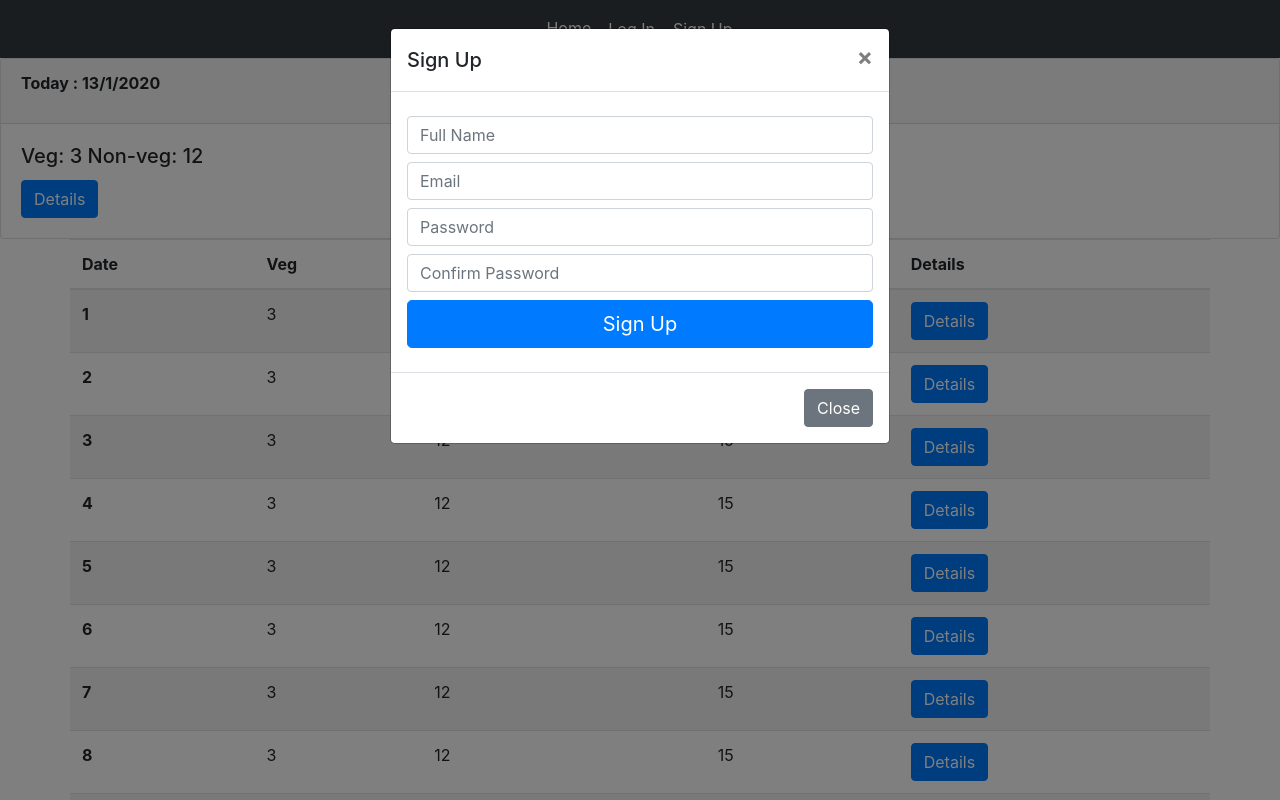
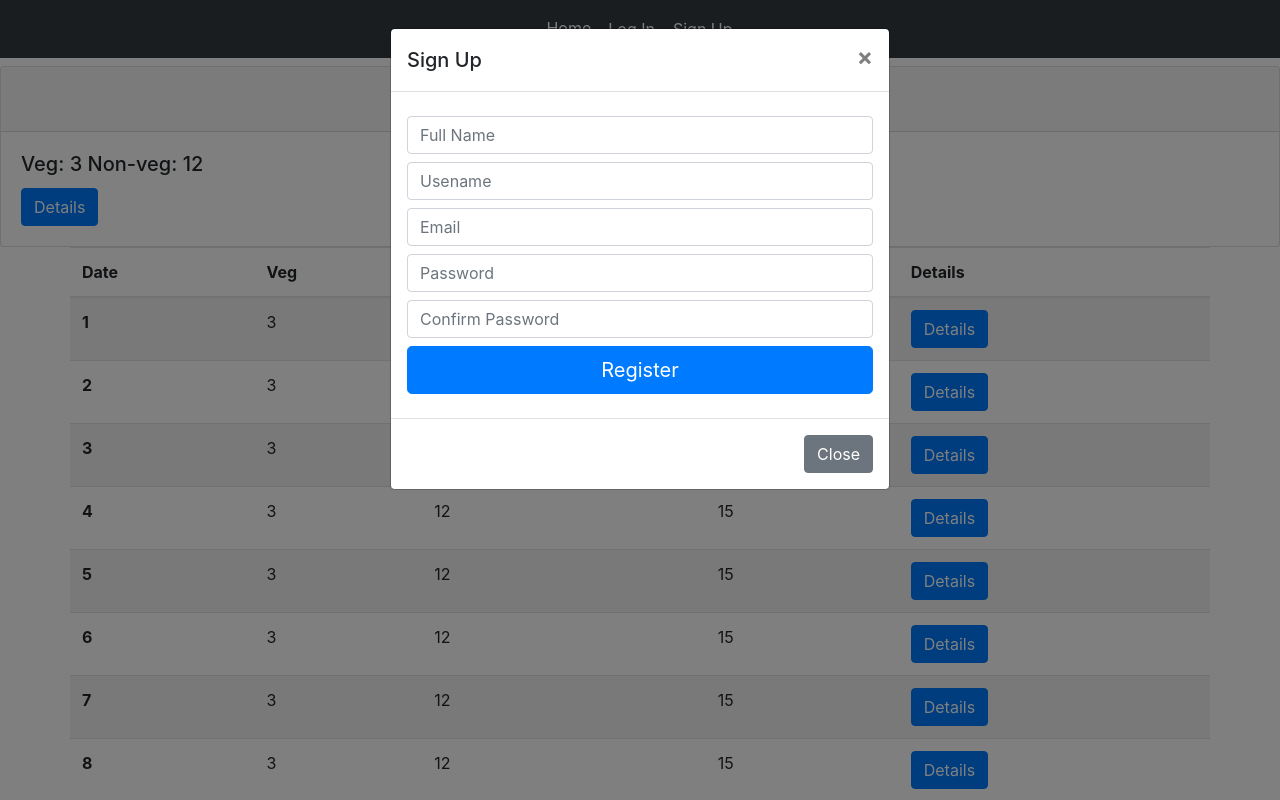
Before and after one commit to ac-arpan/Mess-Management, a Flask app: page / in a window 1280 px wide, after a click that opens the changed part. Run offline with Flask 2, Linux system fonts and the light colour scheme; some libraries are stand-ins or nearby versions.

Commit message:
flash,error message handling,user registration and login functionality added

```diff
--- a/main.py
+++ b/main.py
@@ -1,19 +1,109 @@
-from flask import Flask, render_template, request, redirect,session
-from flask_sqlalchemy import SQLAlchemy
+from flask import Flask, render_template, flash, redirect, url_for, session, logging, request
+import os
+from flask_mysqldb import MySQL
+from flask_mail import Mail,Message
+from passlib.hash import sha256_crypt
 from datetime import datetime
+
 app = Flask(__name__)
+app.secret_key = 'super-secret-key'
 
-app.config['SQLALCHEMY_DATABASE_URI'] = 'sqlite:///dailyTracker.sqlite3'
-app.config['SQLALCHEMY_TRACK_MODIFICATIONS'] = False
-db = SQLAlchemy(app)
+app.config.update(
+        MAIL_SERVER = 'smtp.gmail.com',
+        MAIL_PORT = '465',
+        MAIL_USE_SSL = True,
+        MAIL_USERNAME ="your@gmail.com",
+        MAIL_PASSWORD = "type-your-password",
+        )
+
+mail = Mail(app)
 
 
-@app.route('/')
+# config MySQL
+app.config['MYSQL_HOST'] = 'localhost'
+app.config['MYSQL_USER'] = 'root'
+app.config['MYSQL_PASSWORD'] = ''
+app.config['MYSQL_DB'] = 'mess'
+app.config['MYSQL_CURSORCLASS'] = 'DictCursor'
+
+# initialize MySQL
+mysql = MySQL(app)
+
+
+@app.route('/',methods = ["GET","POST"])
 def index():
+
     l = []
     for i in range(1,32):
         l.append(i)
+
+    # user registration starts here
+    if  request.method == 'POST':
+        if request.form['btn'] == 'Register':
+            name = request.form['name']
+            email = request.form['email']
+            username = request.form['username']
+            password = sha256_crypt.encrypt(str(request.form['password']))
+
+            # create cursor
+
+            cur = mysql.connection.cursor()
+
+            # execute query
+            cur.execute("INSERT INTO users(name,username,password,email) VALUES(%s, %s, %s, %s)",
+                        (name, username, password, email))
+
+            # commit to db
+            mysql.connection.commit()
+
+            # close connection
+            cur.close()
+
+            flash('You are now registered and can login', 'success')
+            return redirect(url_for('index'))
+
+    #user registration ends here
+
+    #user login starts here
+
+        elif  request.form['btn'] == 'Login':
+            username = request.form['lUsername']
+            password_candidate = request.form['lPassword']
+            # create a cursor
+            cur = mysql.connection.cursor()
+            # get user by username
+            result = cur.execute("SELECT * from users WHERE username = %s", [username])
+
+            if result > 0:
+                data = cur.fetchone()
+                password = data['password']
+                name = data['name']
+
+                if sha256_crypt.verify(password_candidate, password):
+                    session['logged_in'] = True
+                    session['username'] = username
+
+                    flash('You are now logged in'+" " + str(name), 'success')
+                    return redirect(url_for('index'))
+
+                else:
+                    error = "Invalid login credential"
+                    return render_template('index.html', error=error,dates=l)
+
+                cur.close()
+            else:
+                error = "Username not found"
+                return render_template('index.html', error=error,dates=l)
+
+    # user login ends here
+
     return render_template('index.html',dates=l)
+
+@app.route('/logout')
+def logout():
+    session.clear()
+    flash('You are now logged out', 'success')
+    return redirect(url_for('index'))
 
 @app.route('/profile')
 def profile():
--- /dev/null
+++ b/templates/include/_messages.html
@@ -0,0 +1,22 @@
+{% with messages = get_flashed_messages(with_categories=true) %}
+  {% if messages %}
+
+    {% for category, message in messages %}
+      <div class="alert alert-{{ category }} text-center">{{ message }}</div>
+    {% endfor %}
+
+  {% endif %}
+{% endwith %}
+
+{% if error %}
+  <div class="alert alert-danger text-center">
+    {{error}}
+  </div>
+{% endif %}
+
+
+{% if msg %}
+  <div class="alert alert-success text-center">
+    {{msg}}
+  </div>
+{% endif %}
--- a/templates/index.html
+++ b/templates/index.html
@@ -28,8 +28,11 @@
 
         {% if session.logged_in %}
         <li class="nav-item active">
-          <a class="nav-link">Logout</a>
-      </li>
+          <a class="nav-link" href='/logout'>Logout</a>
+        </li>
+        <li class="nav-item active">
+          <a class="nav-link" href='#'>Profile</a>
+        </li>
         {% else %}
         <li class="nav-item active">
           <!-- <a class="nav-link" href="#">Login</a> -->
@@ -37,13 +40,14 @@
             Log In<span class="sr-only">(current)</span>
           </button>
         </li>
-        {% endif %}
         <li class="nav-item active">
           <!-- <a class="nav-link" href="#">Login</a> -->
           <button type="button" class="btn nav-link" data-toggle="modal" data-target="#signup">
             Sign Up<span class="sr-only">(current)</span>
           </button>
         </li>
+        {% endif %}
+
         <!-- Modal -->
         <div class="modal fade" id="signup" tabindex="-1" role="dialog" aria-labelledby="exampleModalLabel"
           aria-hidden="true">
@@ -56,11 +60,15 @@
                 </button>
               </div>
               <div class="modal-body">
-                <form class="form-signin">
+                <form class="form-signin" method="POST">
                   <!-- <img class="mb-4" src="/docs/4.3/assets/brand/bootstrap-solid.svg" alt="" width="72" height="72"> -->
                   <!-- <h1 class="h3 mb-3 font-weight-normal">Please sign in</h1> -->
                   <label for="inputName" class="sr-only">Full Name</label>
-                  <input type="email" id="inputEmail" class="form-control my-2" placeholder="Full Name" name="name" required autofocus>
+                  <input type="text" id="inputEmail" class="form-control my-2" placeholder="Full Name" name="name" required autofocus>
+
+
+                  <label for="inputUserName" class="sr-only">Username</label>
+                  <input type="text" id="inputEmail" class="form-control my-2" placeholder="Usename" name="username" required autofocus>
 
                   <label for="inputEmail" class="sr-only">Confirm Password</label>
                   <input type="email" id="inputEmail" class="form-control my-2" placeholder="Email" name="email" required autofocus>
@@ -70,7 +78,7 @@
                   <label for="inputPassword2" class="sr-only">Confirm Password</label>
                   <input type="password" id="inputPassword2" class="form-control my-2" placeholder="Confirm Password" name="confirm" required autofocus>
 
-                  <button class="btn btn-lg btn-primary btn-block my-2" type="submit">Sign Up</button>
+                  <input class="btn btn-lg btn-primary btn-block my-2" type="submit" name = 'btn' value="Register">
                 </form>
               </div>
               <div class="modal-footer">
@@ -91,23 +99,19 @@
                 </button>
               </div>
               <div class="modal-body">
-                <form>
+                <form method="POST">
                   <div class="form-group">
-                    <label for="exampleInputEmail1">Email address</label>
-                    <input type="email" class="form-control" name="loginEmail" id="exampleInputEmail1" aria-describedby="emailHelp"
-                      placeholder="Enter email">
-                    <small id="emailHelp" class="form-text text-muted">We'll never share your email with anyone
-                      else.</small>
+                    <label for="exampleInputEmail1">Username</label>
+                    <input type="text" class="form-control" id="exampleInputEmail1" aria-describedby="emailHelp"
+                      placeholder="Enter Username" name="lUsername" >
+
                   </div>
                   <div class="form-group">
                     <label for="exampleInputPassword1">Password</label>
-                    <input type="password" class="form-control" name="loginPassword" id="exampleInputPassword1" placeholder="Password">
+                    <input type="password" class="form-control"  id="exampleInputPassword1" placeholder="Password" name="lPassword">
                   </div>
-                  <div class="form-group form-check">
-                    <input type="checkbox" class="form-check-input" id="exampleCheck1">
-                    <label class="form-check-label" for="exampleCheck1">Check me out</label>
-                  </div>
-                  <button type="submit" class="btn btn-primary">Submit</button>
+
+                  <input type="submit" class="btn btn-primary" name='btn' value="Login">
                 </form>
               </div>
               <div class="modal-footer">
@@ -161,9 +165,16 @@
       </ul>
     </div>
   </nav>
+
+  <!-- all flash messages,error messages will be shown here -->
+  <div class="container mt-2">
+    {%include "include/_messages.html"%}
+  </div>
+
+
   <div class="card">
     <div class="card-header">
-      <strong><p id="date"></p></strong>
+      <strong><p id="date" class="text-center"></p></strong>
     </div>
     <div class="card-body">
       <h5 class="card-title">Veg: 3 Non-veg: 12</h5>
```
